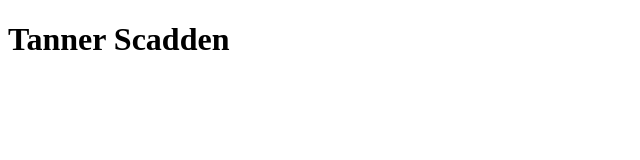
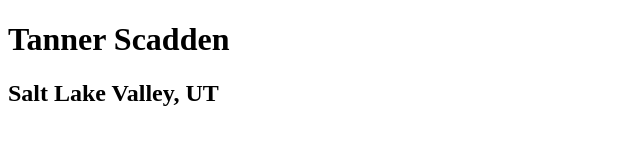
Before and after one commit to Restttt/gitHub_Demo, a plain HTML site: page index.html in a window 1280 px wide. Shown: the whole page, without its empty margins (0-640 px from the left). Drawn offline with Linux system fonts and the light colour scheme.

Commit message:
Updated address on index.html

```diff
--- a/index.html
+++ b/index.html
@@ -15,6 +15,7 @@
 
 <body>
     <h1>Tanner Scadden</h1>
+    <h2>Salt Lake Valley, UT</h2>
 </body>
 
 </html>
```
